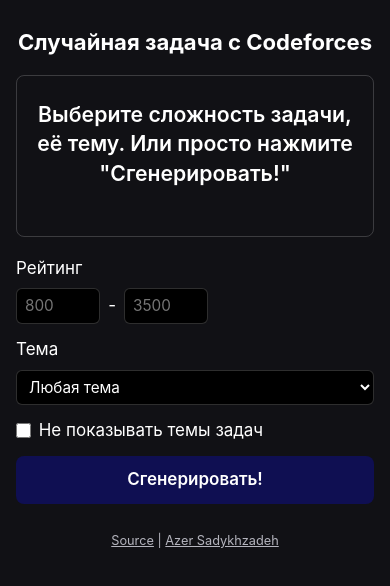
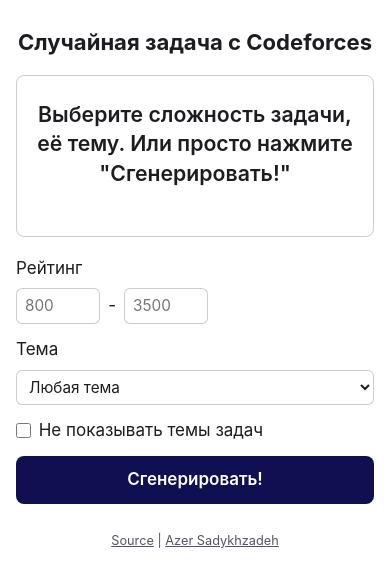
Before and after one commit to Sadykhzadeh/random-cf-problem, a website with bundled scripts: page index.html in a window 390 px wide. Built offline with nearby package versions, Linux system fonts and the light colour scheme; no server answers.

Commit message:
Follow the system's light or dark preference
The page was dark whatever the system asked for. Dark stays the default
and is unchanged; a system set to light now gets the same page in dark
text on white, with color-scheme and theme-color set so form controls,
scrollbars and the mobile browser bar match.

The rank colours are redone for white rather than copied from
Codeforces, whose orange (2.3:1) and cyan (3.0:1) are hard to read on
white; every rank colour clears 4.9:1 in the light theme and 6.4:1 in
the dark one.

```diff
--- a/index.html
+++ b/index.html
@@ -6,6 +6,9 @@
     <meta charset="utf-8">
     <meta http-equiv="X-UA-Compatible" content="IE=edge">
     <meta name="viewport" content="width=device-width, initial-scale=1">
+    <meta name="color-scheme" content="dark light">
+    <meta name="theme-color" content="#111115" media="(prefers-color-scheme: dark)">
+    <meta name="theme-color" content="#ffffff" media="(prefers-color-scheme: light)">
     <meta name="description" content="Случайная задача с Codeforces по выбранному рейтингу и теме.">
     <link rel="apple-touch-icon" sizes="57x57" href="https://sta.codeforces.com/s/11868/apple-icon-57x57.png">
     <link rel="apple-touch-icon" sizes="72x72" href="https://sta.codeforces.com/s/11868/apple-icon-72x72.png">
--- a/styles/styles.css
+++ b/styles/styles.css
@@ -18,6 +18,28 @@
     --rank-cm: #d77ad7;
     --rank-master: #ffa53d;
     --rank-gm: #ff6161;
+    color-scheme: dark;
+}
+
+/* Dark stays the default; a system set to light gets the same page in
+   light colours. The rank colours are darkened until each clears 4.5:1 on
+   white - Codeforces' own orange and cyan do not. */
+@media (prefers-color-scheme: light) {
+    :root {
+        --bg: #ffffff;
+        --fg: #1c1c21;
+        --muted: #55555f;
+        --edge: rgba(28, 28, 33, 0.22);
+        --field: #ffffff;
+        --rank-newbie: #707070;
+        --rank-pupil: #007a00;
+        --rank-specialist: #02776f;
+        --rank-expert: #0000e0;
+        --rank-cm: #a000a0;
+        --rank-master: #a65800;
+        --rank-gm: #cc0000;
+        color-scheme: light;
+    }
 }
 
 * {
```
